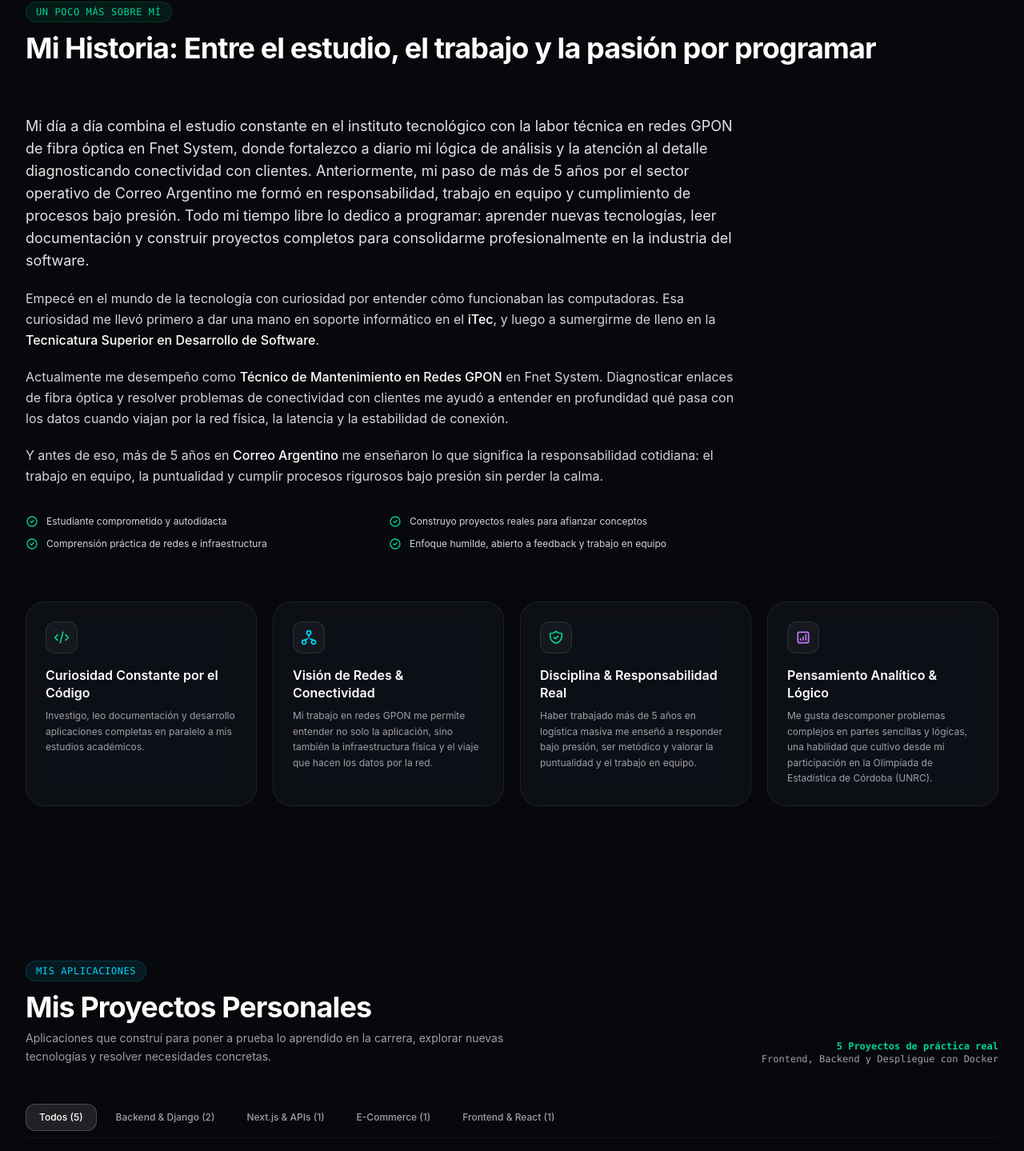
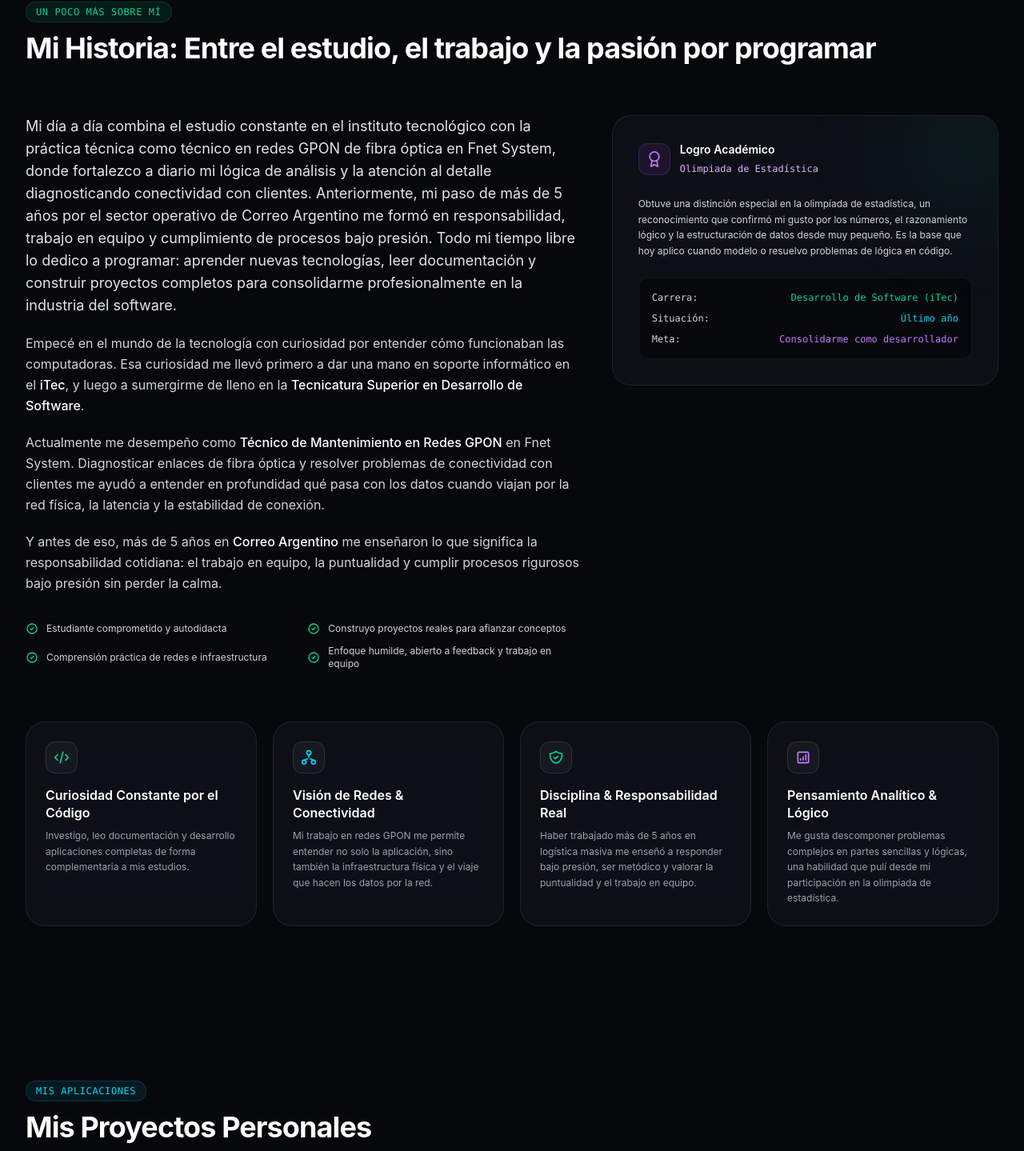
Before and after one commit to IvanDanielEscobar/portfolio, a Next.js app: page / in a window 1280 px wide. Shown: the part 1065-2504 px from the top of the page at 80% size. Built offline with nearby package versions, Linux system fonts and the light colour scheme.

Commit message:
correcciones de Sobre Mi y Educacion

```diff
--- a/src/components/About.jsx
+++ b/src/components/About.jsx
@@ -1,10 +1,10 @@
 import { personalData } from "@/data/portfolioData";
-import SectionHeader from "./SectionHeader";
 import {
   IconCode,
   IconNetwork,
   IconShield,
   IconAnalytics,
+  IconAward,
   IconCheckCircle,
 } from "./Icons";
 
@@ -28,14 +28,19 @@ export default function About() {
     <section id="sobre-mi" className="py-24 relative overflow-hidden">
       <div className="max-w-7xl mx-auto px-4 sm:px-6 lg:px-8">
         {/* Section Header */}
-        <SectionHeader
-          badge="Un poco más sobre mí"
-          badgeColor="emerald"
-          title="Mi Historia: Entre el estudio, el trabajo y la pasión por programar"
-        />
+        <div className="mb-16">
+          <div className="inline-flex items-center gap-2 px-3 py-1 rounded-full bg-emerald-500/10 border border-emerald-500/20 text-emerald-400 text-xs font-mono uppercase tracking-wider mb-3">
+            Un poco más sobre mí
+          </div>
+          <h2 className="text-3xl sm:text-4xl font-bold text-white tracking-tight">
+            Mi Historia: Entre el estudio, el trabajo y la pasión por programar
+          </h2>
+        </div>
 
-        {/* Narrative Container */}
-        <div className="max-w-4xl space-y-5 text-zinc-300 leading-relaxed font-normal mb-16">
+        {/* Two Column Narrative Grid */}
+        <div className="grid grid-cols-1 lg:grid-cols-12 gap-10 items-start mb-16">
+          {/* Main Personal Story */}
+          <div className="lg:col-span-7 space-y-5 text-zinc-300 leading-relaxed font-normal">
             <p className="text-lg text-zinc-200">
               {personalData.bio.story}
             </p>
@@ -48,11 +53,13 @@ export default function About() {
             <p>
               Actualmente me desempeño como{" "}
               <strong className="text-white font-medium">Técnico de Mantenimiento en Redes GPON</strong> en Fnet System.
-            Diagnosticar enlaces de fibra óptica y resolver problemas de conectividad con clientes me ayudó a entender en profundidad qué pasa con los datos cuando viajan por la red física, la latencia y la estabilidad de conexión.
+              Diagnosticar enlaces de fibra óptica y resolver problemas de conectividad con clientes me ayudó a entender en profundidad qué pasa con los datos cuando viajan por la red física, la latencia y la estabilidad
+              de conexión.
             </p>
             <p>
               Y antes de eso, más de 5 años en <strong className="text-white font-medium">Correo Argentino</strong>{" "}
-            me enseñaron lo que significa la responsabilidad cotidiana: el trabajo en equipo, la puntualidad y cumplir procesos rigurosos bajo presión sin perder la calma.
+              me enseñaron lo que significa la responsabilidad cotidiana: el trabajo en equipo, la puntualidad y cumplir
+              procesos rigurosos bajo presión sin perder la calma.
             </p>
 
             {/* Quick bullets */}
@@ -68,6 +75,45 @@ export default function About() {
                   <span>{item}</span>
                 </div>
               ))}
+            </div>
+          </div>
+
+          {/* Side Highlights Card */}
+          <div className="lg:col-span-5">
+            <div className="glass-card p-6 sm:p-8 rounded-3xl border border-white/10 relative overflow-hidden">
+              <div className="absolute -top-10 -right-10 w-40 h-40 bg-emerald-500/10 rounded-full blur-3xl pointer-events-none" />
+
+              <div className="flex items-center gap-3 mb-6">
+                <div className="w-10 h-10 rounded-xl bg-purple-500/10 border border-purple-500/20 flex items-center justify-center">
+                  <IconAward className="w-5 h-5 text-purple-400" />
+                </div>
+                <div>
+                  <h3 className="text-sm font-semibold text-white">Logro Académico</h3>
+                  <span className="text-xs text-purple-300 font-mono">Olimpiada de Estadística</span>
+                </div>
+              </div>
+
+              <p className="text-xs text-zinc-300 leading-relaxed mb-6">
+                Obtuve una distinción especial en la olimpíada de estadística, un reconocimiento que confirmó mi gusto
+                por los números, el razonamiento lógico y la estructuración de datos desde muy pequeño. Es la base que hoy aplico cuando modelo
+                o resuelvo problemas de lógica en código.
+              </p>
+
+              <div className="p-4 rounded-xl bg-black/40 border border-white/5 space-y-2.5 font-mono text-xs text-zinc-400">
+                <div className="flex justify-between items-center text-zinc-300">
+                  <span>Carrera:</span>
+                  <span className="text-emerald-400">Desarrollo de Software (iTec)</span>
+                </div>
+                <div className="flex justify-between items-center text-zinc-300">
+                  <span>Situación:</span>
+                  <span className="text-cyan-400">Último año</span>
+                </div>
+                <div className="flex justify-between items-center text-zinc-300">
+                  <span>Meta:</span>
+                  <span className="text-purple-400">Consolidarme como desarrollador</span>
+                </div>
+              </div>
+            </div>
           </div>
         </div>
 
--- a/src/components/Hero.jsx
+++ b/src/components/Hero.jsx
@@ -163,7 +163,7 @@ export default function Hero() {
         </div>
 
         {/* Highlights Stats Grid */}
-        <div className="grid grid-cols-1 sm:grid-cols-3 gap-4">
+        <div className="grid grid-cols-2 md:grid-cols-4 gap-4">
           {personalData.highlights.map((item, idx) => (
             <div
               key={idx}
--- a/src/components/Projects.jsx
+++ b/src/components/Projects.jsx
@@ -2,7 +2,6 @@
 
 import { useState } from "react";
 import { projectsData } from "@/data/portfolioData";
-import SectionHeader from "./SectionHeader";
 import ProjectModal from "./ProjectModal";
 import { IconArrowRight, IconEye, IconSparkles, IconArrowUpRight, IconGitHub } from "./Icons";
 
@@ -31,19 +30,25 @@ export default function Projects() {
 
       <div className="max-w-7xl mx-auto px-4 sm:px-6 lg:px-8 relative z-10">
         {/* Section Header */}
-        <SectionHeader
-          badge="Mis aplicaciones"
-          badgeColor="cyan"
-          title="Mis Proyectos Personales"
-          description="Aplicaciones que construí para poner a prueba lo aprendido en la carrera, explorar nuevas tecnologías y resolver necesidades concretas."
-          className="mb-12"
-          rightContent={
-            <div className="hidden lg:block text-right font-mono text-xs text-zinc-400">
-              <span className="text-emerald-400 block font-semibold">5 Proyectos de práctica real</span>
-              <span>Frontend, Backend y Despliegue con Docker</span>
+        <div className="flex flex-col md:flex-row md:items-end justify-between gap-6 mb-12">
+          <div>
+            <div className="inline-flex items-center gap-2 px-3 py-1 rounded-full bg-cyan-500/10 border border-cyan-500/20 text-cyan-400 text-xs font-mono uppercase tracking-wider mb-3">
+              Mis aplicaciones
             </div>
-          }
-        />
+            <h2 className="text-3xl sm:text-4xl font-bold text-white tracking-tight">
+              Mis Proyectos Personales
+            </h2>
+            <p className="text-sm text-zinc-400 mt-2 max-w-2xl">
+              Aplicaciones que construí para poner a prueba lo aprendido en la carrera,
+              explorar nuevas tecnologías y resolver necesidades concretas.
+            </p>
+          </div>
+
+          <div className="hidden lg:block text-right font-mono text-xs text-zinc-400">
+            <span className="text-emerald-400 block font-semibold">5 Proyectos de práctica real</span>
+            <span>Frontend, Backend y Despliegue con Docker</span>
+          </div>
+        </div>
 
         {/* Category Filters */}
         <div className="flex flex-wrap items-center gap-2 mb-10 pb-2 border-b border-white/5">
@@ -104,7 +109,7 @@ export default function Projects() {
                 <h3 className="text-xl font-bold text-white group-hover:text-emerald-400 transition-colors mb-1.5">
                   {project.title}
                 </h3>
-                <p className="text-xs font-mono text-zinc-400 mb-3 line-clamp-2 min-h-[2.5rem]">
+                <p className="text-xs font-mono text-zinc-400 mb-3 line-clamp-1">
                   {project.subtitle}
                 </p>
                 <p className="text-xs text-zinc-300 leading-relaxed line-clamp-3">
--- a/src/components/SectionHeader.jsx
+++ /dev/null
@@ -1,61 +0,0 @@
-export default function SectionHeader({
-  badge,
-  badgeColor = "emerald",
-  title,
-  description,
-  rightContent,
-  className = "mb-16",
-}) {
-  const colorMap = {
-    emerald: "bg-emerald-500/10 border-emerald-500/20 text-emerald-400",
-    cyan: "bg-cyan-500/10 border-cyan-500/20 text-cyan-400",
-    purple: "bg-purple-500/10 border-purple-500/20 text-purple-400",
-  };
-
-  const badgeClasses = colorMap[badgeColor] || colorMap.emerald;
-
-  if (rightContent) {
-    return (
-      <div className={`flex flex-col md:flex-row md:items-end justify-between gap-6 ${className}`}>
-        <div>
-          {badge && (
-            <div
-              className={`inline-flex items-center gap-2 px-3 py-1 rounded-full border text-xs font-mono uppercase tracking-wider mb-3 ${badgeClasses}`}
-            >
-              {badge}
-            </div>
-          )}
-          <h2 className="text-3xl sm:text-4xl font-bold text-white tracking-tight">
-            {title}
-          </h2>
-          {description && (
-            <p className="text-sm text-zinc-400 mt-2 max-w-2xl leading-relaxed">
-              {description}
-            </p>
-          )}
-        </div>
-        <div>{rightContent}</div>
-      </div>
-    );
-  }
-
-  return (
-    <div className={className}>
-      {badge && (
-        <div
-          className={`inline-flex items-center gap-2 px-3 py-1 rounded-full border text-xs font-mono uppercase tracking-wider mb-3 ${badgeClasses}`}
-        >
-          {badge}
-        </div>
-      )}
-      <h2 className="text-3xl sm:text-4xl font-bold text-white tracking-tight">
-        {title}
-      </h2>
-      {description && (
-        <p className="text-sm text-zinc-400 mt-2 max-w-2xl leading-relaxed">
-          {description}
-        </p>
-      )}
-    </div>
-  );
-}
--- a/src/data/portfolioData.js
+++ b/src/data/portfolioData.js
@@ -4,7 +4,7 @@
 export const personalData = {
   name: "Ivan Daniel Escobar",
   nickname: "Ivan",
-  role: "Desarrollador Full Stack & Técnico de Mantenimiento en Redes GPON",
+  role: "Desarrollador FullStack & Técnico de Mantenimiento en Redes GPON",
   institution: "iTec Instituto Tecnológico Río Cuarto",
   location: "Río Cuarto, Córdoba, Argentina",
   timeZone: "America/Argentina/Cordoba",
@@ -24,8 +24,8 @@ export const personalData = {
     greeting: "¡Hola! Soy Ivan 👋",
     lead: "Estudiante de la Tecnicatura Superior en Desarrollo de Software en iTec y Técnico de Mantenimiento en Redes GPON. Apasionado por transformar la curiosidad en código y resolver problemas reales.",
     story:
-      "Mi día a día combina el estudio constante en el instituto tecnológico con la labor técnica en redes GPON de fibra óptica en Fnet System, donde fortalezco a diario mi lógica de análisis y la atención al detalle diagnosticando conectividad con clientes. Anteriormente, mi paso de más de 5 años por el sector operativo de Correo Argentino me formó en responsabilidad, trabajo en equipo y cumplimiento de procesos bajo presión. Todo mi tiempo libre lo dedico a programar: aprender nuevas tecnologías, leer documentación y construir proyectos completos para consolidarme profesionalmente en la industria del software.",
-    closing: "¡Siempre con iniciativa para aprender, colaborar en equipo y dar el salto profesional en desarrollo de software!",
+      "Mi día a día combina el estudio constante en el instituto tecnológico con la práctica técnica como técnico en redes GPON de fibra óptica en Fnet System, donde fortalezco a diario mi lógica de análisis y la atención al detalle diagnosticando conectividad con clientes. Anteriormente, mi paso de más de 5 años por el sector operativo de Correo Argentino me formó en responsabilidad, trabajo en equipo y cumplimiento de procesos bajo presión. Todo mi tiempo libre lo dedico a programar: aprender nuevas tecnologías, leer documentación y construir proyectos completos para consolidarme profesionalmente en la industria del software.",
+    closing: "¡Siempre con ganas de aprender cosas nuevas, colaborar en equipo para dar el salto como desarrollador!",
   },
   highlights: [
     {
@@ -48,7 +48,7 @@ export const personalData = {
     {
       title: "Curiosidad Constante por el Código",
       description:
-        "Investigo, leo documentación y desarrollo aplicaciones completas en paralelo a mis estudios académicos.",
+        "Investigo, leo documentación y desarrollo aplicaciones completas de forma complementaria a mis estudios.",
       icon: "code",
     },
     {
@@ -66,7 +66,7 @@ export const personalData = {
     {
       title: "Pensamiento Analítico & Lógico",
       description:
-        "Me gusta descomponer problemas complejos en partes sencillas y lógicas, una habilidad que cultivo desde mi participación en la Olimpíada de Estadística de Córdoba (UNRC).",
+        "Me gusta descomponer problemas complejos en partes sencillas y lógicas, una habilidad que pulí desde mi participación en la olimpiada de estadística.",
       icon: "analytics",
     },
   ],
@@ -82,11 +82,11 @@ export const projectsData = [
     featured: true,
     badges: ["Django 6", "Python", "PostgreSQL 16", "Astral uv", "Docker", "Gunicorn"],
     summary:
-      "Sistema desarrollado para optimizar la atención en mostrador de comercios locales, integrando inventario en tiempo real y cuentas corrientes.",
+      "Un proyecto que está en desarrollo para desafiarme creando un sistema de mostrador ágil para almacenes y comercios, con inventario en tiempo real y cuentas corrientes.",
     motivation:
       "Quería entender a fondo cómo se construye una arquitectura multi-organización y cómo resolver una necesidad común de los negocios de barrio: despachar rápido en mostrador y llevar registro prolijo de los 'fiados' sin papel.",
     howItWorks:
-      "Diseñé el backend en Django separando la lógica en aplicaciones limpias y modulares. Implementé un punto de venta pensado para usarse con atajos de teclado o lector de código de barras, un control de existencias que descuenta stock al momento y un módulo de cuenta corriente que registra deudas, abonos parciales e historial cronológico de compras.",
+      "Diseñé el backend en Django separando la lógica en aplicaciones limpias. Implementé un POS rápido pensado para usarse con teclado y un lector de código de barras, un control de existencias que descuenta stock al momento y un módulo de cuenta corriente que registra deudas, abonos parciales e historial cronológico de compras.",
     learnings: [
       "Diseño de modelos relacionales en PostgreSQL con claves foráneas e índices para búsquedas veloces.",
       "Manejo de entornos reproducibles ultrarrápidos con Astral `uv` en Python.",
@@ -110,9 +110,9 @@ export const projectsData = [
     featured: true,
     badges: ["Django 6", "Python", "PostgreSQL 16", "Astral uv", "Docker", "Pillow"],
     summary:
-      "Plataforma diseñada para que salones de estética, barberías y profesionales independientes gestionen sus turnos las 24 horas sin fricciones ni mensajes a deshoras.",
+      "Esta plataforma está diseñada para que salones de belleza, barberos, tatuadores y profesionales independientes puedan recibir reservas de turnos las 24 horas sin tener que responder mensajes a deshoras.",
     motivation:
-      "Charlando con barberos y peluqueros conocidos, vi el tiempo que perdían coordinando horarios por WhatsApp o en hojas de cálculo. Me propuse construir una solución limpia y directa que automatizara todo el proceso.",
+      "Charlando con barberos y peluqueros conocidos, vi el tiempo que perdían coordinando horarios por WhatsApp o planillas de cálculo. Me propuse construir una solución limpia y directa que automatizara todo el proceso.",
     howItWorks:
       "El cliente entra a un enlace web, elige el servicio, el profesional de su preferencia y el día/hora libre según la disponibilidad en tiempo real. Por detrás, el sistema valida que no haya solapamiento de turnos, descuenta la franja horaria y le muestra al administrador su agenda ordenada día a día.",
     learnings: [
@@ -137,7 +137,7 @@ export const projectsData = [
     featured: true,
     badges: ["React 19", "Vite", "PrimeReact", "PrimeIcons", "Nginx", "Docker"],
     summary:
-      "Sitio web diseñado y programado en React 19 para presentar mis proyectos de software bajo una identidad visual moderna, escalable y profesional.",
+      "Un sitio web que diseñé y programé en React 19 para presentar mis proyectos de software con una identidad visual moderna y profesional bajo una firma.",
     motivation:
       "Tenía varios proyectos en mente y quería crear un 'hogar digital' donde agruparlos, practicar maquetación moderna en React y aprender a usar la librería de componentes PrimeReact.",
     howItWorks:
@@ -163,7 +163,7 @@ export const projectsData = [
     featured: true,
     demoUrl: "https://dolariza2.netlify.app/",
     repoUrl: "https://github.com/IvanDanielEscobar/dolariza2",
-    badges: ["Next.js (App Router)", "React 19", "Server Components", "Tailwind CSS", "REST API"],
+    badges: ["Next.js (App Router)", "React 19", "Server Components", "DolarAPI REST", "Tailwind CSS"],
     summary:
       "Una app web para consultar al instante las cotizaciones del dólar y el euro en Argentina, consumiendo una API pública y aprovechando el renderizado en servidor.",
     motivation:
@@ -318,30 +318,9 @@ export const educationData = [
 
 export const awardsData = [
   {
-    title: "Olimpíada de Estadística de la Provincia de Córdoba",
-    eventCode: "OEC",
-    distinction: "Alumno Concursante (Instancia Provincial)",
-    category: "Categoría F • Nivel Provincial",
-    field: "Lógica, Estadística & Razonamiento Cuantitativo",
-    date: "26 de Octubre de 2012",
-    institutions: [
-      {
-        name: "Universidad Nacional de Río Cuarto (UNRC)",
-        dept: "Facultad de Ciencias Exactas, Físico-Químicas y Naturales",
-        signatory: "Dra. Rosa Cattana (Decana)",
-      },
-      {
-        name: "Ministerio de Educación de Córdoba",
-        dept: "Secretaría de Educación",
-        signatory: "Prof. Walter Grahovac (Ministro)",
-      },
-      {
-        name: "Ministerio de Ciencia y Tecnología de Córdoba",
-        dept: "Dirección de Divulgación y Enseñanza de las Ciencias",
-        signatory: "Ing. Roger H. Illanes (Ministro)",
-      },
-    ],
+    title: "Mención en Olimpiada de Estadística",
+    category: "Lógica & Razonamiento Matemático",
     description:
-      "Certificación oficial de distinción como Alumno Concursante en la instancia provincial de la Olimpíada de Estadística de Córdoba (OEC), avalada conjuntamente por la Universidad Nacional de Río Cuarto (UNRC) y los Ministerios de Educación y de Ciencia y Tecnología de Córdoba. Un reconocimiento temprano que consolidó mi vocación por el análisis numérico, el rigor lógico y el pensamiento estructurado.",
+      "Participación destacada en la olimpiada de estadística, un logro que me motivó a confiar en mi capacidad analítica para resolver problemas numéricos y estructurar datos.",
   },
 ];
```
Also changed, not shown: src/components/Contact.jsx (+17 -20 lines), src/components/Education.jsx (+28 -55 lines), src/components/Experience.jsx (+12 -7 lines), src/components/ProjectModal.jsx (+3 -8 lines), src/components/Skills.jsx (+12 -7 lines). Lines whose indentation alone changed are shown as unchanged.
